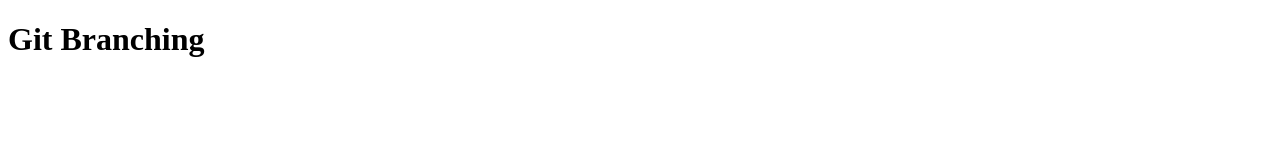
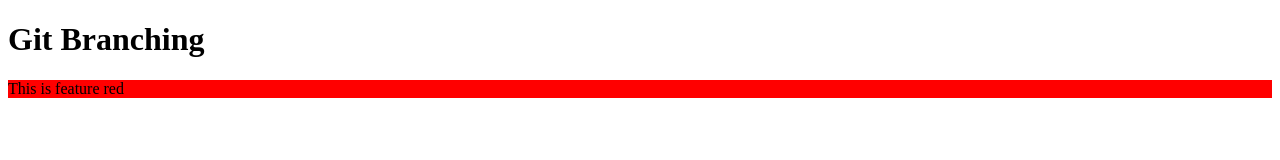
Before and after one commit to markbabi/git-branching-24, a plain HTML site: page index.html in a window 1280 px wide. Drawn offline with Linux system fonts and the light colour scheme.

Commit message:
add sass and red feature

```diff
--- a/index.html
+++ b/index.html
@@ -3,9 +3,11 @@
   <head>
     <meta charset="UTF-8" />
     <meta name="viewport" content="width=device-width, initial-scale=1.0" />
+    <link rel="stylesheet" href="./styles/styles.css" />
     <title>Document</title>
   </head>
   <body>
     <h1>Git Branching</h1>
+    <p class="feat-red">This is feature red</p>
   </body>
 </html>
--- /dev/null
+++ b/styles/styles.scss
@@ -0,0 +1,3 @@
+.feat-red {
+  background-color: red;
+}
```
Also changed, not shown: styles/styles.css (added).
